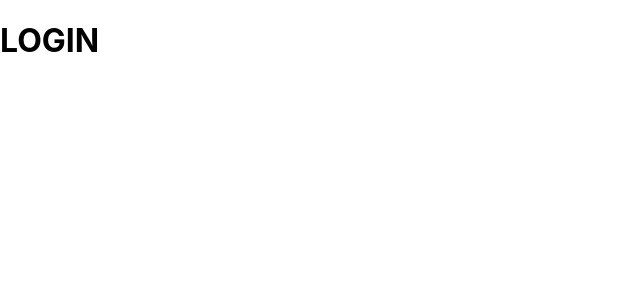
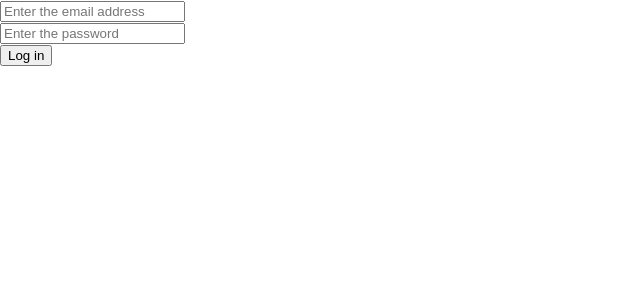
Before and after one commit to zaraco/react-authentication-api, a React (Create React App) app: page /login in a window 1280 px wide. Shown: the top 300 px of the page, without its empty margins (0-640 px from the left). Built offline with nearby package versions, Linux system fonts and the light colour scheme.

Commit message:
form of login added

```diff
--- a/package.json
+++ b/package.json
@@ -6,7 +6,9 @@
     "@testing-library/jest-dom": "^4.2.4",
     "@testing-library/react": "^9.5.0",
     "@testing-library/user-event": "^7.2.1",
+    "bootstrap": "^4.4.1",
     "react": "^16.13.1",
+    "react-bootstrap": "^1.0.0",
     "react-dom": "^16.13.1",
     "react-router-dom": "^5.1.2",
     "react-scripts": "3.4.1"
--- a/src/Component/Login.js
+++ b/src/Component/Login.js
@@ -1,12 +1,29 @@
 import React, {Component} from 'react';
+import {Form,Button} from "react-bootstrap";
+
 
 class Login extends Component {
+    constructor() {
+        super();
+        this.state = {
+            email: '',
+            password: ''
+        }
+    }
+
+
 
     render() {
         return(
-            <div>
-              <h1> LOGIN</h1>
-            </div>
+
+                <Form>
+                    <input type="text"  placeholder="Enter the email address"/>
+                    <br/>
+                    <input type="text"  placeholder="Enter the password"/>
+                    <br/>
+                    <Button type="submit">Log in</Button>
+                </Form>
+
         );
     }
 }
```
Also changed, not shown: 1 other file (tests, documents, lock files or other folders).
